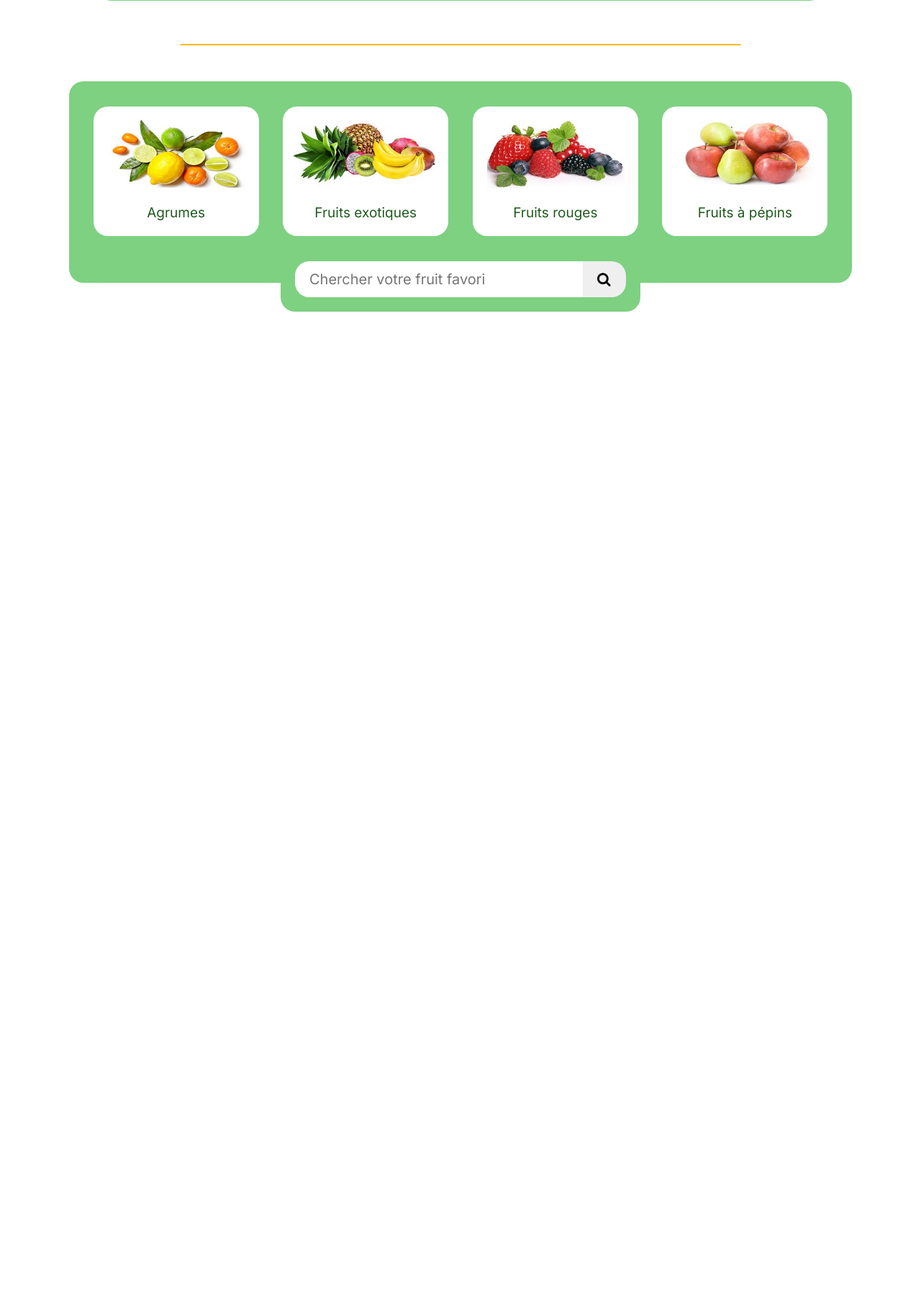
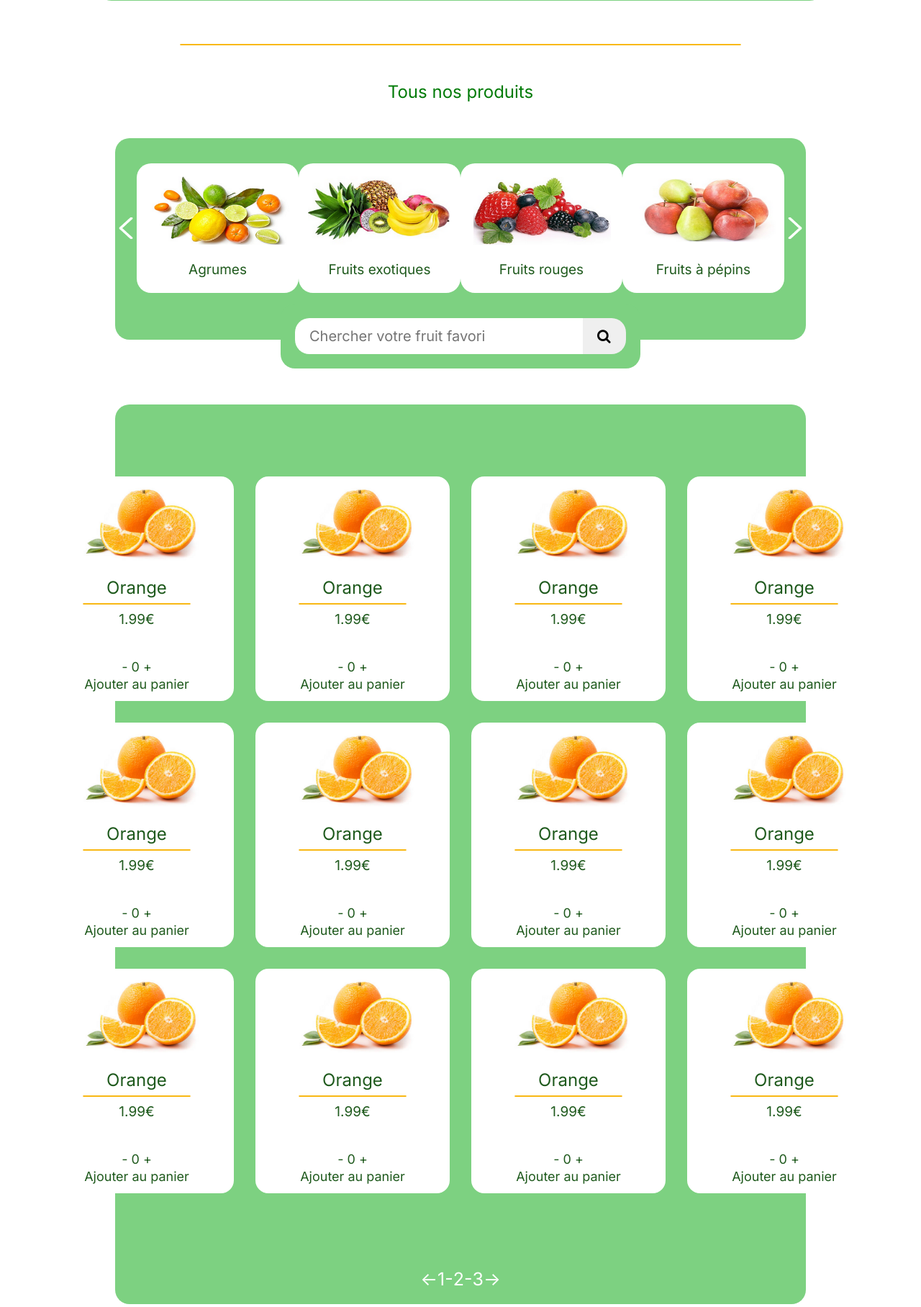
Before and after one commit to Mthieu44/fruits, a PHP site: page /boutique.html in a window 1280 px wide. Shown: the part 647-2463 px from the top of the page at 72% size. Before the commit the page ends 1080 px from the top, so only its background shows below. Run offline with PHP 8.4, Linux system fonts and the light colour scheme.

Commit message:
boutique a peu pres finie

```diff
--- a/site/boutique.css
+++ b/site/boutique.css
@@ -3,6 +3,10 @@
     margin: 0;
     padding: 0;
     font-family: 'Inter';
+}
+
+.productstitle{
+    margin-bottom: 50px;
 }
 
 .selectCategory{
@@ -11,7 +15,7 @@
     align-items: center;
     margin-top: 50px;
     height:280px;
-    width: 85%;
+    width: 75%;
     margin: auto;
     background-color: var(--green-10);
     border-radius: 20px;
@@ -27,6 +31,10 @@
     display: flex;
     flex-direction: column;
     padding-bottom: 20px;
+}
+
+.selectCategory img{
+    height: 30px;
 }
 
 .tileSelect img{
@@ -46,6 +54,7 @@
     align-items: center;
     justify-content: center;
     margin-top: -50px;
+    margin-bottom: 50px;
 }
 
 .searchFruit form{
@@ -78,5 +87,30 @@
 }
 
 .productsMenu{
-    height: 1000px;
+    height: 1250px;
+    background-color: var(--green-10);
+    border-radius: 20px;
+    margin: auto;
+    display: grid;
+    grid-template-columns: repeat(4,270px);
+    grid-template-rows: repeat(4,312px);
+    gap: 30px;
+    width: 75%;
+    justify-items: center;
+    padding: 100px;
+    justify-content: center;
 }
+
+.navpages{
+    display: flex;
+    justify-content: center;
+    margin-top: -50px;
+    margin-bottom: 200px;
+}
+
+.navpages a{
+    text-decoration: none;
+    color: white;
+    font-size: 25px;
+    cursor: pointer;
+}
--- a/site/boutique.html
+++ b/site/boutique.html
@@ -82,12 +82,15 @@
           </div>
 
           <img src="img/next.png" class="fleche" alt="next" />
+
         </div>
       </div>
 
       <hr class="line">
+      <h2 class="productstitle">Tous nos produits</h2>
 
       <div class="selectCategory">
+        <img src="img/back.png" alt="back" />
         <div class="tileSelect">
             <img src="img/agrumes.png" alt="agrumes" />
             <h2 class="p02">Agrumes</h2>
@@ -104,6 +107,7 @@
             <img src="img/pepins.png" alt="pepins" />
             <h2 class="p02">Fruits à pépins</h2>
         </div>
+        <img src="img/next.png" alt="next" />
       </div>
       <div class="searchFruit">
         <form action="" class="formulaire">
@@ -115,9 +119,173 @@
       </div>
 
       <div class="productsMenu">
+        <div class="card-product">
+          <a href="produit01.html">
+            <img src="img/orange.png" alt="oranges" />
+          </a>
+            <h2 class="p02">Orange</h2>
+            <hr class="line small">
+            <p class="p02">1.99€</p>
+            <div class="add-to-cart">
+              <p class="p02">- 0 +</p>
+              <p class="p02">Ajouter au panier</p>
+            </div>
+        </div>
+
+        <div class="card-product">
+          <a href="produit01.html">
+            <img src="img/orange.png" alt="oranges" />
+          </a>
+            <h2 class="p02">Orange</h2>
+            <hr class="line small">
+            <p class="p02">1.99€</p>
+            <div class="add-to-cart">
+              <p class="p02">- 0 +</p>
+              <p class="p02">Ajouter au panier</p>
+            </div>
+        </div>
+
+        <div class="card-product">
+          <a href="produit01.html">
+          <img src="img/orange.png" alt="oranges" />
+          </a>
+            <h2 class="p02">Orange</h2>
+            <hr class="line small">
+            <p class="p02">1.99€</p>
+            <div class="add-to-cart">
+              <p class="p02">- 0 +</p>
+              <p class="p02">Ajouter au panier</p>
+            </div>
+        </div>
+
+        <div class="card-product">
+          <a href="produit01.html">
+            <img src="img/orange.png" alt="oranges" />
+          </a>
+            <h2 class="p02">Orange</h2>
+            <hr class="line small">
+            <p class="p02">1.99€</p>
+            <div class="add-to-cart">
+              <p class="p02">- 0 +</p>
+              <p class="p02">Ajouter au panier</p>
+            </div>
+        </div>
+
+        <div class="card-product">
+          <a href="produit01.html">
+            <img src="img/orange.png" alt="oranges" />
+          </a>
+            <h2 class="p02">Orange</h2>
+            <hr class="line small">
+            <p class="p02">1.99€</p>
+            <div class="add-to-cart">
+              <p class="p02">- 0 +</p>
+              <p class="p02">Ajouter au panier</p>
+            </div>
+        </div>
+
+        <div class="card-product">
+          <a href="produit01.html">
+          <img src="img/orange.png" alt="oranges" />
+          </a>
+            <h2 class="p02">Orange</h2>
+            <hr class="line small">
+            <p class="p02">1.99€</p>
+            <div class="add-to-cart">
+              <p class="p02">- 0 +</p>
+              <p class="p02">Ajouter au panier</p>
+            </div>
+        </div>
+
+        <div class="card-product">
+          <a href="produit01.html">
+            <img src="img/orange.png" alt="oranges" />
+          </a>
+            <h2 class="p02">Orange</h2>
+            <hr class="line small">
+            <p class="p02">1.99€</p>
+            <div class="add-to-cart">
+              <p class="p02">- 0 +</p>
+              <p class="p02">Ajouter au panier</p>
+            </div>
+        </div>
+
+        <div class="card-product">
+          <a href="produit01.html">
+            <img src="img/orange.png" alt="oranges" />
+          </a>
+            <h2 class="p02">Orange</h2>
+            <hr class="line small">
+            <p class="p02">1.99€</p>
+            <div class="add-to-cart">
+              <p class="p02">- 0 +</p>
+              <p class="p02">Ajouter au panier</p>
+            </div>
+        </div>
+
+        <div class="card-product">
+          <a href="produit01.html">
+          <img src="img/orange.png" alt="oranges" />
+          </a>
+            <h2 class="p02">Orange</h2>
+            <hr class="line small">
+            <p class="p02">1.99€</p>
+            <div class="add-to-cart">
+              <p class="p02">- 0 +</p>
+              <p class="p02">Ajouter au panier</p>
+            </div>
+        </div>
+
+        <div class="card-product">
+          <a href="produit01.html">
+          <img src="img/orange.png" alt="oranges" />
+          </a>
+            <h2 class="p02">Orange</h2>
+            <hr class="line small">
+            <p class="p02">1.99€</p>
+            <div class="add-to-cart">
+              <p class="p02">- 0 +</p>
+              <p class="p02">Ajouter au panier</p>
+            </div>
+        </div>
+
+        <div class="card-product">
+          <a href="produit01.html">
+          <img src="img/orange.png" alt="oranges" />
+          </a>
+            <h2 class="p02">Orange</h2>
+            <hr class="line small">
+            <p class="p02">1.99€</p>
+            <div class="add-to-cart">
+              <p class="p02">- 0 +</p>
+              <p class="p02">Ajouter au panier</p>
+            </div>
+        </div>
+
+        <div class="card-product">
+          <a href="produit01.html">
+          <img src="img/orange.png" alt="oranges" />
+          </a>
+            <h2 class="p02">Orange</h2>
+            <hr class="line small">
+            <p class="p02">1.99€</p>
+            <div class="add-to-cart">
+              <p class="p02">- 0 +</p>
+              <p class="p02">Ajouter au panier</p>
+            </div>
+        </div>
 
       </div>
+      <div class="navpages">
+        <a href="index.html"><-</a>
+        <a href="index.html">1-</a>
+        <a href="index2.html">2-</a>
+        <a href="index3.html">3</a>
+        <a href="index4.html"> -></a>
+      </div>
 
-
+      <footer>
+        <p>Tous droits réservés.</p>
+      </footer>
 </body>
 </html>
```
